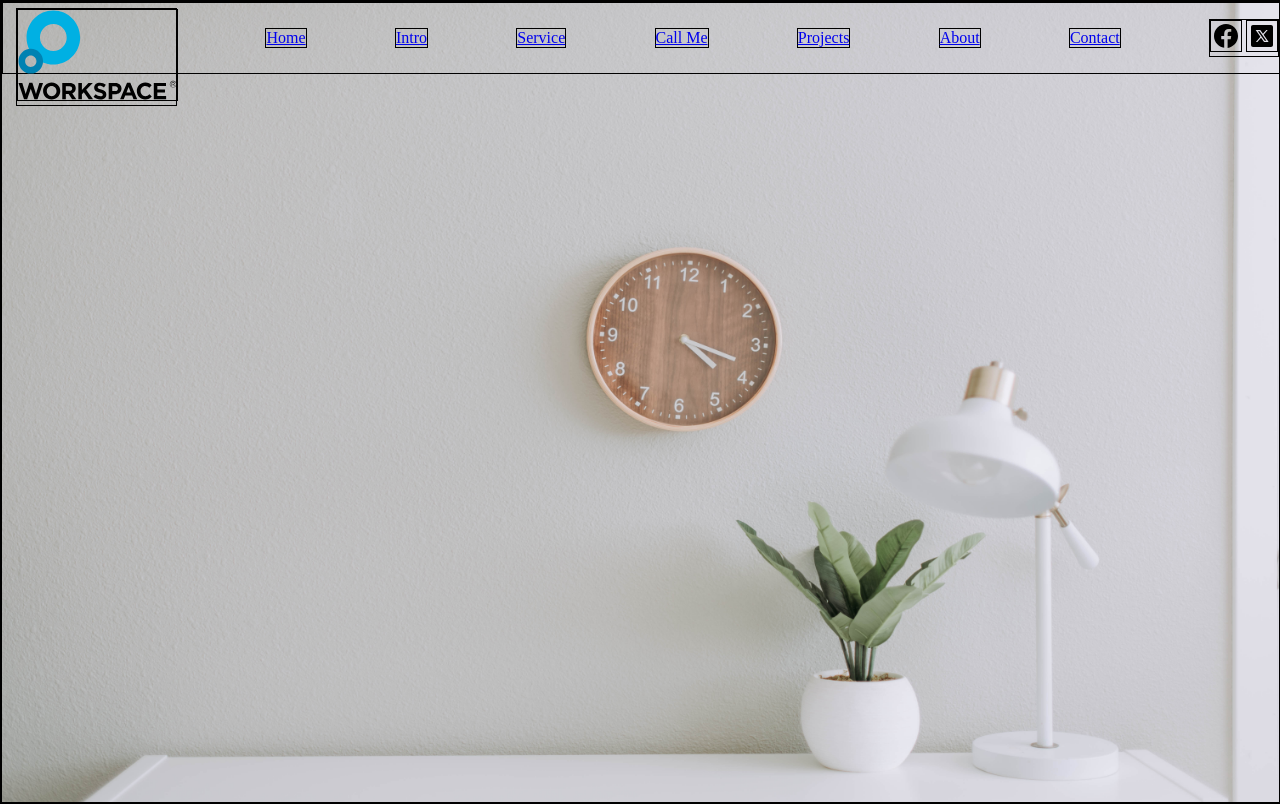
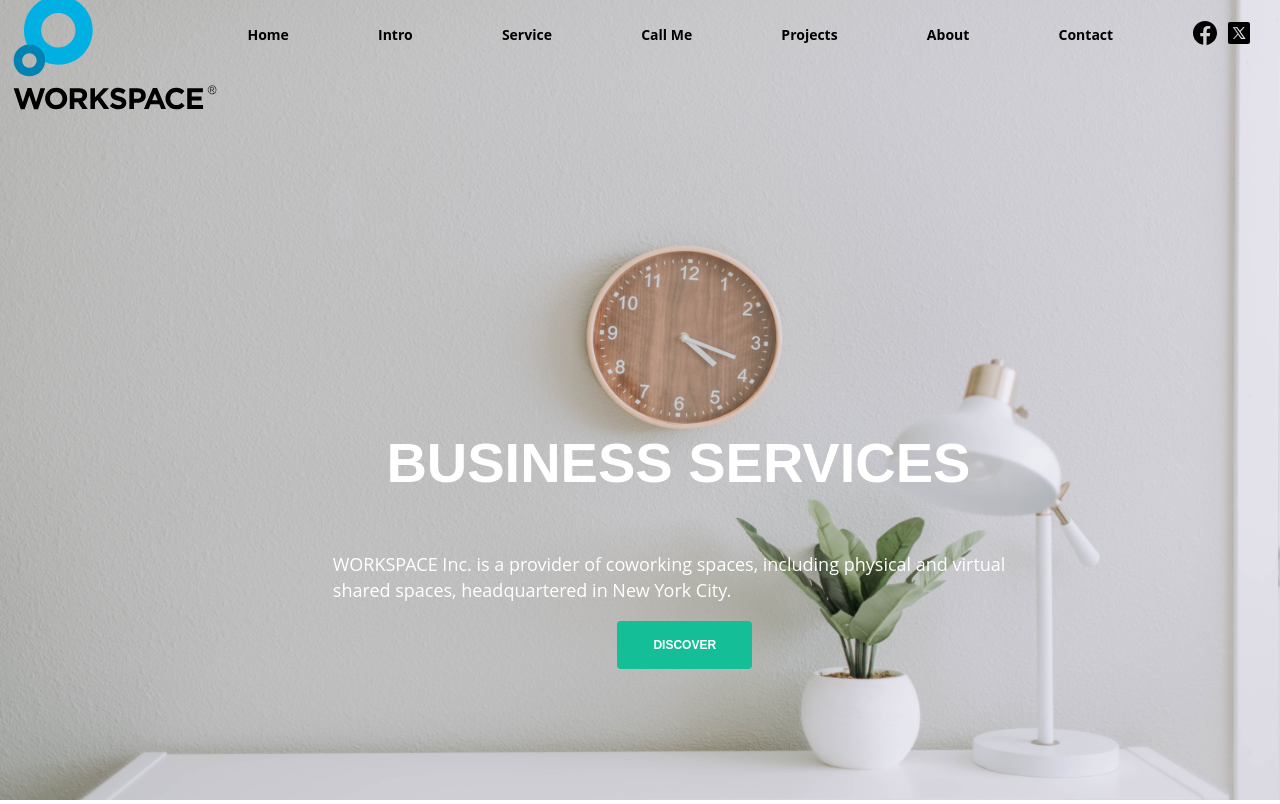
Before and after one commit to prateeksantani/Geekster-Assignment, a plain HTML site: page Major-Project/index.html in a window 1280 px wide. Drawn offline with Linux system fonts and the light colour scheme.

Commit message:
iteration 3

```diff
--- a/Major-Project/index.html
+++ b/Major-Project/index.html
@@ -10,19 +10,24 @@
 
   <body>
 
+
+
     <div class="navbar">
 
       <div class="logo">
-        <img src="./assests/Workspace_Group_logo.svg" alt="Logo" height="70%" width=100%">
+        <img src="./assests/Workspace_Group_logo.svg" alt="Logo" height="80%" width=130%">
       </div>
 
-        <a href="header">Home</a>
-        <a href="Intro">Intro</a>
-        <a href="Services">Service</a>
-        <a href="Call Me">Call Me</a>
-        <a href="Projects">Projects</a>
-        <a href="About">About</a>
-        <a href="Contract">Contact</a>
+
+      <a class="item" href="Home">Home</a>
+      <a class="item" href="Intro">Intro</a>
+      <a class="item" href="Services">Service</a>
+      <a class="item" href="Call Me">Call Me</a>
+      <a class="item" href="Projects">Projects</a>
+      <a class="item" href="About">About</a>
+      <a class="item" href="Contract">Contact</a>
+
+
 
 
       <div class="social-icons">
@@ -30,11 +35,28 @@
         <img src="./assests/icons8-twitterx.svg" alt="Twitter">
       </div>
 
+  </div>
+
 
 
      </div>
 
 
+    <div class="text-container">
+      <h1 class="business-heading">BUSINESS SERVICES</h1>
+
+    </div>
+
+      <div class="content">
+        <p class="p-heading p-large">WORKSPACE Inc. is a provider of coworking spaces, including physical and virtual shared
+          spaces, headquartered in New York City.</p>
+
+      </div>
+
+        <div class="discover-btn">
+       <a class="btn-solid-lg page-scroll" href="#intro">DISCOVER</a>
+        </div>
+
   </body>
 
 </html>
--- a/Major-Project/styles.css
+++ b/Major-Project/styles.css
@@ -1,6 +1,6 @@
-*{
+/* *{
   border: 1px solid black;
-}
+} */
 
 body{
   background-image: url("./assests/samantha-gades-BlIhVfXbi9s-unsplash.jpg ");
@@ -12,27 +12,101 @@ body{
   margin:0;
 }
 
+.item{
+  color: black;
+  text-decoration-line: none;
+  font : 700 0.875rem/0.875rem "Open Sans",sans-serif;
+  padding: 4px 12px ;
+  display: flex;
+  justify-content: right;
+  align-items: right;
+  /* padding: 25px; */
+}
+
 .navbar{
     display: flex;
     justify-content: space-between;
     align-items: center;
+
     height: 70px;
-    padding: px;
-}
-
-.header{
-
-    display: flex;
-    justify-content: space-between;
-    align-items: center;
-    padding : 10%;
-
 
 }
 
+h1{
+  color: #fff;
+  font: 700 3.5rem/4rem "Montserrat",sans-serif;
+}
+
 .logo{
+
   margin-top: 3%;
-  margin-left: 1%;
-  padding: auto;
+  padding-left: 1%;
 
 }
+
+.social-icons{
+  margin-right: 2%;
+}
+
+
+.text-container{
+  display: flex;
+  justify-content:center;
+  align-items:end;
+  text-align: center;
+  margin-top: 50px;
+  padding-top: 1%;
+  padding-left: 6%;/* Adjust the top margin as needed */
+  height: 50%;
+  text-transform: capitalize;
+
+}
+
+.header .p-large{
+  margin-bottom: 2rem;
+  color: #dfe5ec;;
+}
+
+.p-heading{
+  width: 55%;
+}
+
+p{
+  display: block;
+  margin-block-start: 1em;
+  margin-block-end: 1em;
+  margin-inline-start: 0px;
+  margin-inline-end: 0px;
+  color: #fff;
+  margin-left: 7%;
+}
+
+.p-large{
+  font : 400 1.125rem/1.625rem "Open Sans",sans-serif;
+}
+
+
+.content{
+  display: flex;
+  justify-content: center;
+  align-items: center;
+
+}
+
+.discover-btn{
+  display: flex;
+  justify-content: center;
+  margin-left: 7%;
+
+}
+
+.btn-solid-lg {
+   padding :1.375rem 2.125rem 1.375rem 2.125rem;
+  border: 0.125rem solid #14bf98;
+  border-radius: 0.25rem;
+  background-color: #14bf98;
+  color:#fff;
+  font:700 0.75rem/0 "Montserrat",sans-serif;
+  text-decoration: none;
+  transition:all 0.2s;
+}
--- /dev/null
+++ b/js-practise/app.js
@@ -0,0 +1 @@
+console.log('10');
--- /dev/null
+++ b/js-practise/scripts.css
@@ -0,0 +1,3 @@
+h1{
+  color: bisque;
+}
```
Also changed, not shown: js-practise/index.html (added, +14 -0 lines).
